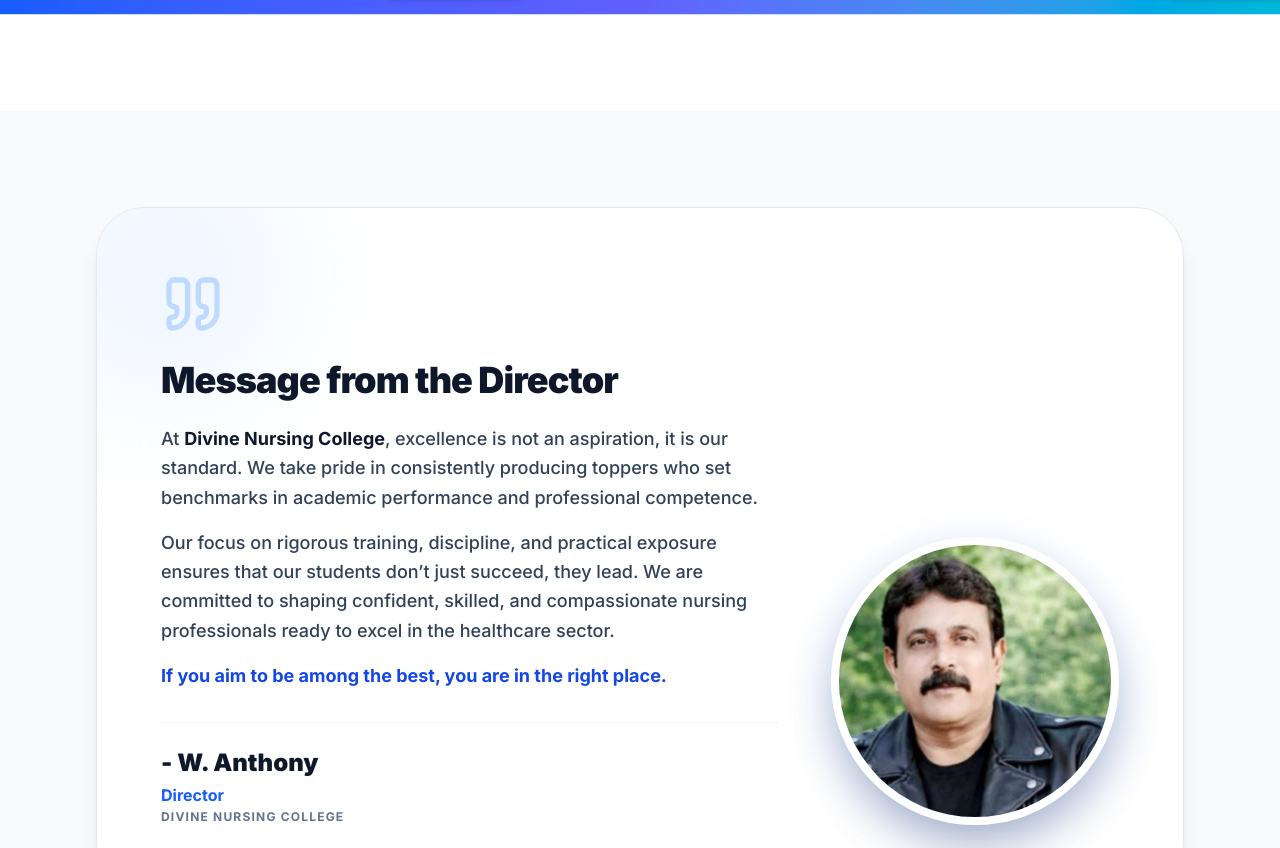
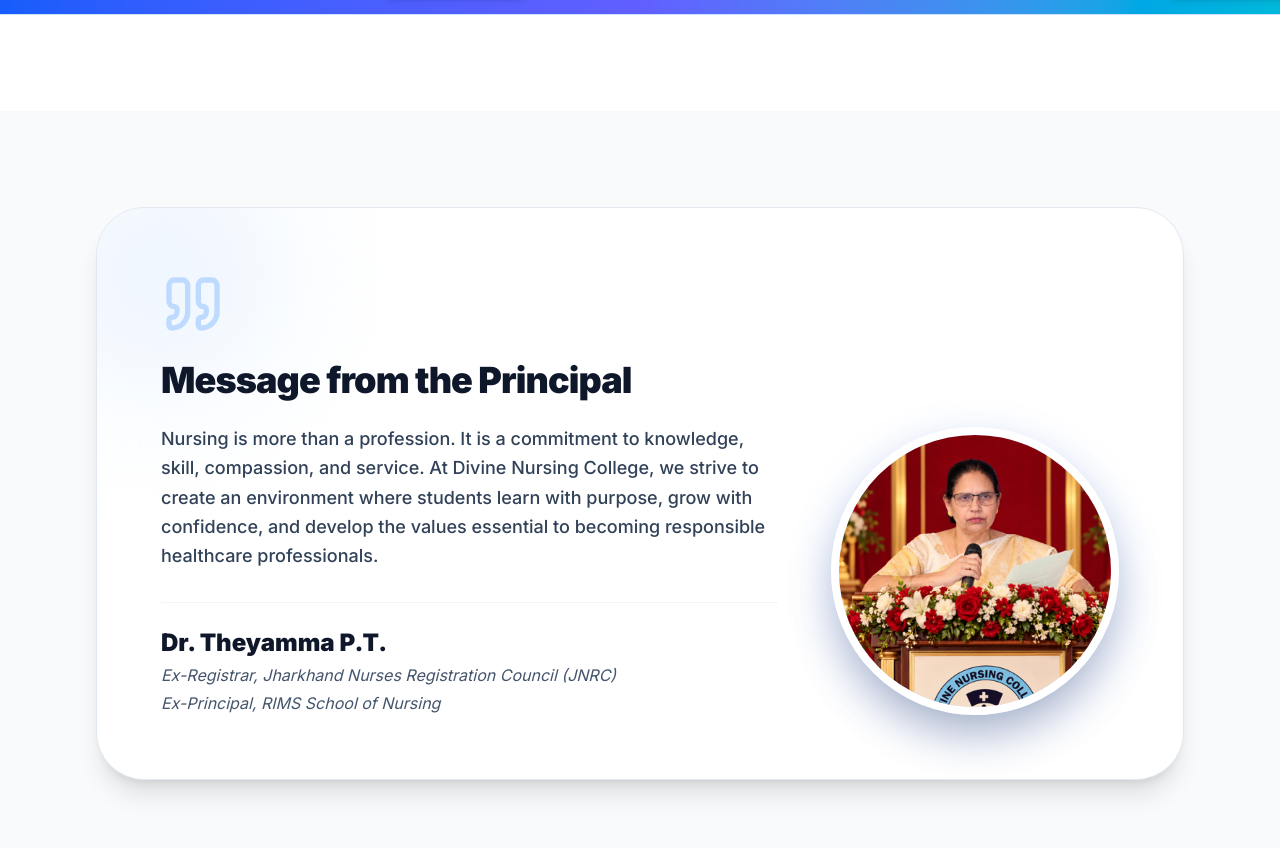
Before and after one commit to vineet26vikcy/divine-nursing-web, a Next.js app: page / in a window 1280 px wide. Shown: the part 1835-2683 px from the top of the page. Built offline with nearby package versions, Linux system fonts and the light colour scheme.

Commit message:
principal

```diff
--- a/app/ClientHome.tsx
+++ b/app/ClientHome.tsx
@@ -1,6 +1,7 @@
 "use client";
 
 import { useState, useEffect } from "react";
+import Image from "next/image";
 import { motion, AnimatePresence } from "framer-motion";
 import { BookOpen, GraduationCap, Activity, Bell, MapPin, Mail, Phone, ArrowRight, ChevronRight, Trophy, ChevronDown, Menu, X, MessageCircle, Image as ImageIcon, ArrowUpRight, Quote } from "lucide-react";
 
@@ -289,6 +290,34 @@
         </div>
       </section>
 
+      {/* --- PRINCIPAL'S MESSAGE SECTION --- */}
+      <section className="relative py-10 md:py-24 bg-slate-50 overflow-hidden border-b border-slate-200 z-20">
+        <div className="max-w-6xl mx-auto px-4 md:px-8 relative z-10">
+          <motion.div initial="hidden" whileInView="visible" viewport={{ once: true, amount: 0.3 }} variants={fadeInUp} className="bg-white rounded-3xl md:rounded-[3rem] p-6 md:p-12 lg:p-16 shadow-xl border border-slate-200 relative overflow-hidden flex flex-col md:flex-row items-start md:items-stretch gap-8">
+            <div className="absolute top-0 left-0 w-48 h-48 md:w-64 md:h-64 bg-blue-50 rounded-full blur-3xl -translate-x-1/4 -translate-y-1/4 pointer-events-none"></div>
+            <div className="w-full md:w-2/3 relative z-10 flex flex-col justify-center">
+              <Quote className="h-10 w-10 md:h-12 lg:h-16 md:w-12 lg:w-16 text-blue-200 mb-4 md:mb-6" />
+              <h2 className="text-2xl md:text-4xl font-black text-slate-900 mb-4 md:mb-6 tracking-tight">Message from the Principal</h2>
+              <div className="space-y-3 md:space-y-4 text-slate-700 font-medium text-sm md:text-lg leading-relaxed">
+                <p>Nursing is more than a profession. It is a commitment to knowledge, skill, compassion, and service. At Divine Nursing College, we strive to create an environment where students learn with purpose, grow with confidence, and develop the values essential to becoming responsible healthcare professionals.</p>
+
+              </div>
+              <div className="mt-6 md:mt-8 pt-6 border-t border-slate-100">
+                <h4 className="text-xl md:text-2xl font-black text-slate-900">Dr. Theyamma P.T.</h4>
+                <p className="text-sm md:text-base italic text-slate-600 mt-1">Ex-Registrar, Jharkhand Nurses Registration Council (JNRC)</p>
+                <p className="text-sm md:text-base italic text-slate-600 mt-1">Ex-Principal, RIMS School of Nursing</p>
+              </div>
+            </div>
+            <div className="w-full md:w-1/3 flex justify-end items-end relative z-10">
+              <div className="relative inline-block">
+                <div className="absolute inset-0 bg-blue-600 rounded-full blur-xl opacity-20 translate-y-4"></div>
+                <Image src="/prin.png" alt="Dr. Theyamma P.T. - Principal" width={288} height={288} className="relative w-24 h-24 sm:w-28 sm:h-28 md:w-56 md:h-56 lg:w-72 lg:h-72 rounded-full object-cover border-4 md:border-8 border-white shadow-2xl z-10" />
+              </div>
+            </div>
+          </motion.div>
+        </div>
+      </section>
+
       {/* --- DIRECTOR'S MESSAGE SECTION --- */}
       <section className="relative py-10 md:py-24 bg-slate-50 overflow-hidden border-b border-slate-200 z-20">
         <div className="max-w-6xl mx-auto px-4 md:px-8 relative z-10">
```
Also changed, not shown: public/prin.png (added).
